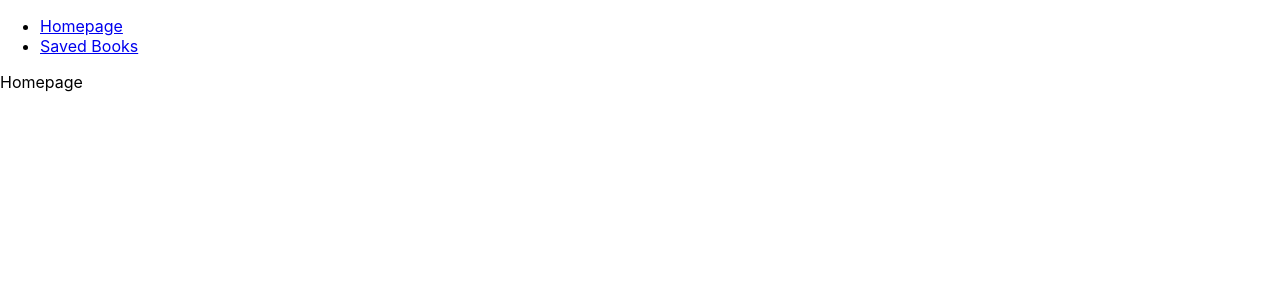
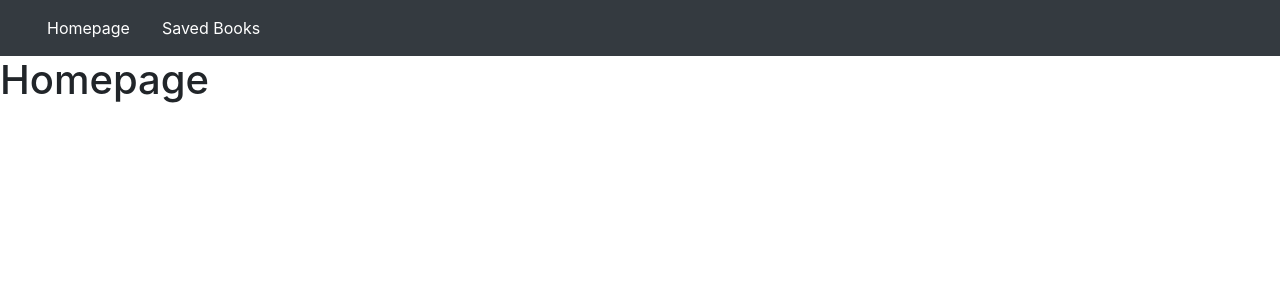
Before and after one commit to abbynf/book-search, a React (Create React App) app in the folder client/: page / in a window 1280 px wide. Shown: the top 300 px of the page. Built offline with nearby package versions, Linux system fonts and the light colour scheme.

Commit message:
added basic styles

```diff
--- a/client/package.json
+++ b/client/package.json
@@ -6,6 +6,7 @@
     "@testing-library/jest-dom": "^5.11.8",
     "@testing-library/react": "^11.2.2",
     "@testing-library/user-event": "^12.6.0",
+    "bootstrap": "^4.5.3",
     "react": "^17.0.1",
     "react-dom": "^17.0.1",
     "react-router-dom": "^5.2.0",
--- a/client/src/App.js
+++ b/client/src/App.js
@@ -1,8 +1,9 @@
 import React from 'react';
+
 import { BrowserRouter, Route, Switch } from 'react-router-dom';
 import Homepage from './pages/Homepage';
 import Saved from './pages/Saved';
-import Navbar from './components/Navbar';
+import Navbar from './components/Navbar/Navbar';
 
 function App() {
   return (
--- a/client/src/components/Navbar.js
+++ /dev/null
@@ -1,17 +0,0 @@
-import React from 'react';
-import { Link } from 'react-router-dom';
-
-function Navbar() {
-    return (
-        <ul>
-            <li>
-                <Link to="/">Homepage</Link>
-            </li>
-            <li>
-                <Link to="/saved">Saved Books</Link>
-            </li>
-        </ul>
-    )
-};
-
-export default Navbar;
--- /dev/null
+++ b/client/src/components/Navbar/Navbar.css
@@ -0,0 +1,3 @@
+.nav-link {
+    color: white;
+}
--- /dev/null
+++ b/client/src/components/Navbar/Navbar.js
@@ -0,0 +1,23 @@
+import React from 'react';
+import { Link } from 'react-router-dom';
+import 'bootstrap/dist/css/bootstrap.css';
+import './Navbar.css';
+
+function Navbar() {
+    return (
+        <nav className="navbar navbar-dark bg-dark">
+            <div className="container-fluid">
+                <ul className="nav">
+                    <li className="nav-item" id="nav-page">
+                        <Link to="/" className="nav-link" id="nav-page">Homepage</Link>
+                    </li>
+                    <li className="nav-item" id="nav-page">
+                        <Link to="/saved" className="nav-link" id="nav-page">Saved Books</Link>
+                    </li>
+                </ul>
+            </div>
+        </nav>
+    )
+};
+
+export default Navbar;
--- /dev/null
+++ b/client/src/components/Navbar/index.js
@@ -0,0 +1,3 @@
+import Navbar from "./Navbar";
+
+export default Navbar;
--- a/client/src/pages/Homepage.js
+++ b/client/src/pages/Homepage.js
@@ -1,9 +1,24 @@
-import React from 'react';
+import React, { Component } from 'react';
 
-function Homepage() {
-    return (
-        <div>Homepage</div>
-    )
+class Homepage extends Component {
+
+    // State to manage the search bar input
+    // State to manage the search results
+
+    // Function to fetch API results on click
+        // store results in state
+
+    render() {
+        return (
+            <div>
+                <h1>Homepage</h1>
+                {/* Header component */}
+                {/* Search bar */}
+                {/* Search button */}
+                {/* Component for search results */}
+            </div>
+        )
+    }
 };
 
 export default Homepage;
--- a/client/src/pages/Saved.js
+++ b/client/src/pages/Saved.js
@@ -1,9 +1,19 @@
 import React, { Component } from 'react';
 
 class Saved extends Component {
+
+    // state holds database results
+
+    // component did mount hook that fetchs database for saved books
+        // store in state
+
     render() {
         return (
-            <div>Saved</div>
+            <div>
+                <h1>Saved</h1>
+                {/* Header component */}
+                {/* Component for saved books */}
+            </div>
         )
     }
 };
```
Also changed, not shown: 2 other files (tests, documents, lock files or other folders).
